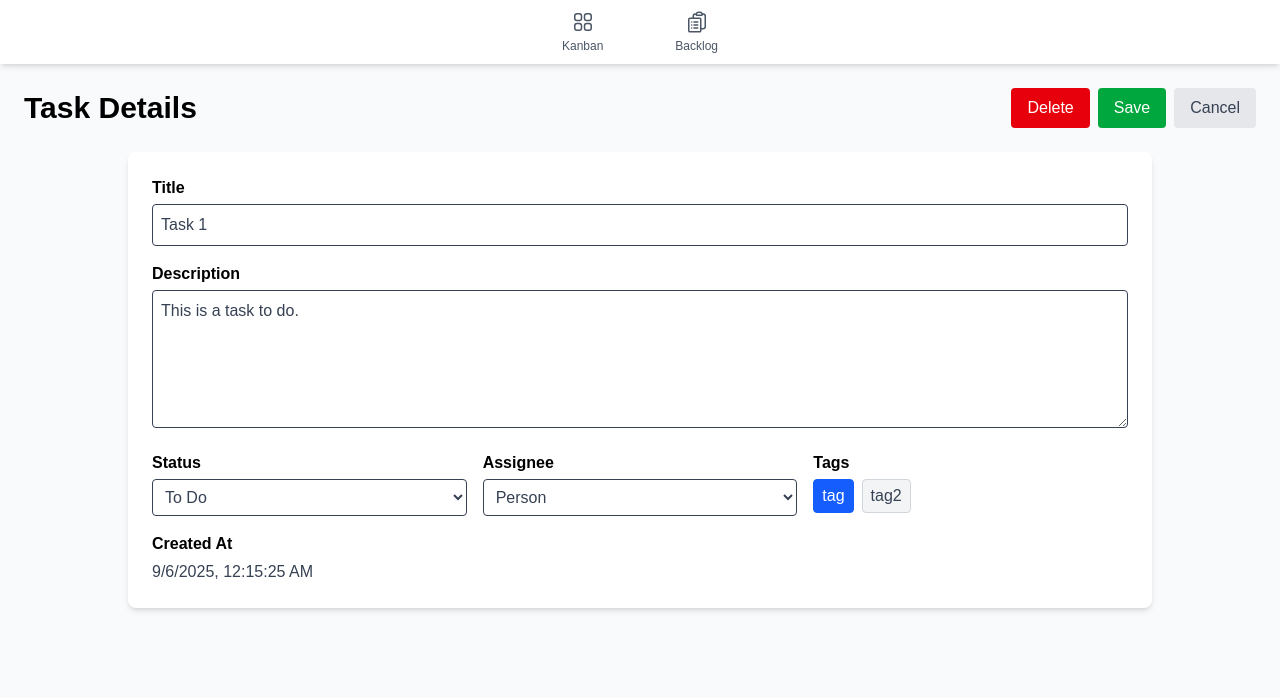
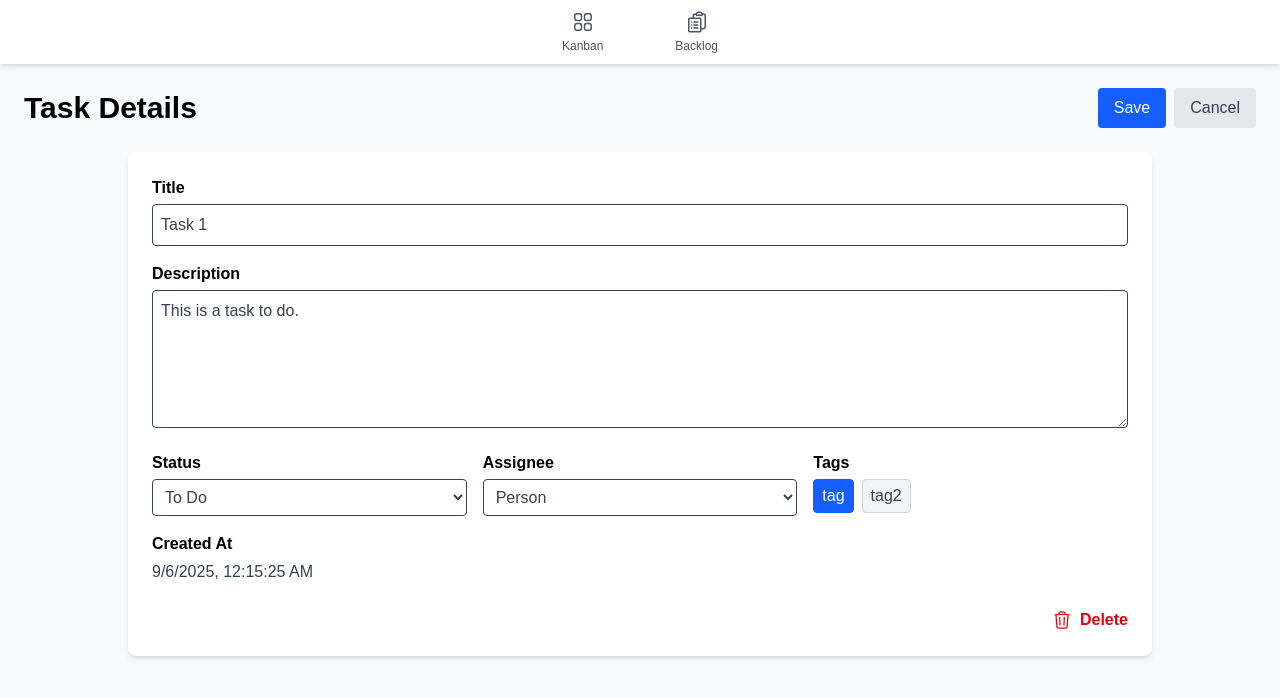
Before and after one commit to geraldanekwe/kanban, a Next.js app: page /tasks/1 in a window 1280 px wide. Shown: the top 698 px of the page. Built offline with nearby package versions, Linux system fonts and the light colour scheme.

Commit message:
minor styling change to task details page

```diff
--- a/app/tasks/[id]/page.tsx
+++ b/app/tasks/[id]/page.tsx
@@ -4,6 +4,7 @@ import React, { useState, useMemo, useEffect } from "react";
 import { useTasks } from "@/hooks/useTasks";
 import { useParams, useRouter } from "next/navigation";
 import { Task } from "@/types/task";
+import { TrashIcon } from "@heroicons/react/24/outline";
 
 export default function TaskDetailPage() {
   const { tasks, updateTask, deleteTask } = useTasks();
@@ -100,14 +101,8 @@ export default function TaskDetailPage() {
         <h1 className="text-3xl font-bold text-black">Task Details</h1>
         <div className="flex gap-2 flex-wrap">
           <button
-            onClick={handleDelete}
-            className="bg-red-600 text-white px-4 py-2 rounded hover:bg-red-700 transition"
-          >
-            Delete
-          </button>
-          <button
             onClick={handleSave}
-            className="bg-green-600 text-white px-4 py-2 rounded hover:bg-green-700 transition"
+            className="bg-blue-600 text-white px-4 py-2 rounded hover:bg-blue-700 transition"
           >
             Save
           </button>
@@ -203,6 +198,16 @@ export default function TaskDetailPage() {
           </label>
           <p className="text-gray-700">{createdAtStr}</p>
         </div>
+
+        <div className="flex justify-end mt-6">
+          <button
+            onClick={handleDelete}
+            className="flex items-center gap-2 text-red-600 hover:text-red-700 transition font-semibold"
+          >
+            <TrashIcon className="h-5 w-5" />
+            Delete
+          </button>
+        </div>
       </div>
     </div>
   );
```
